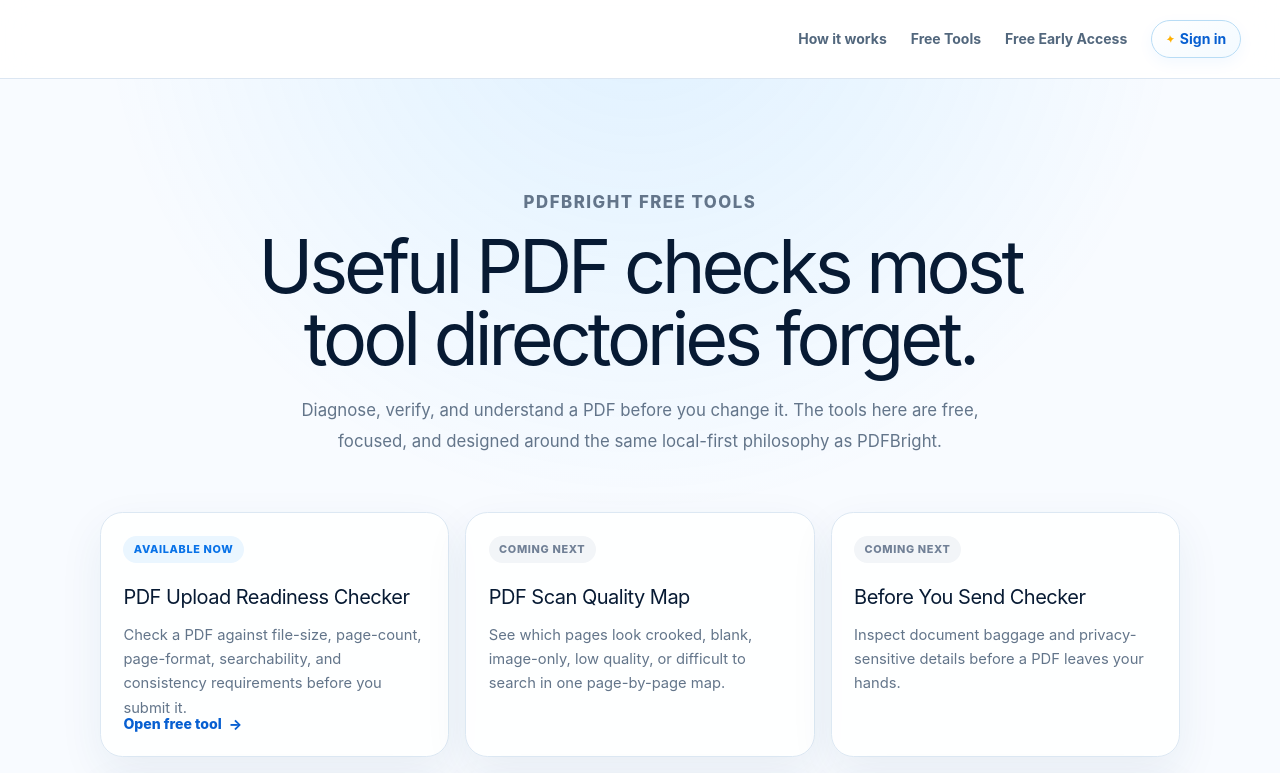
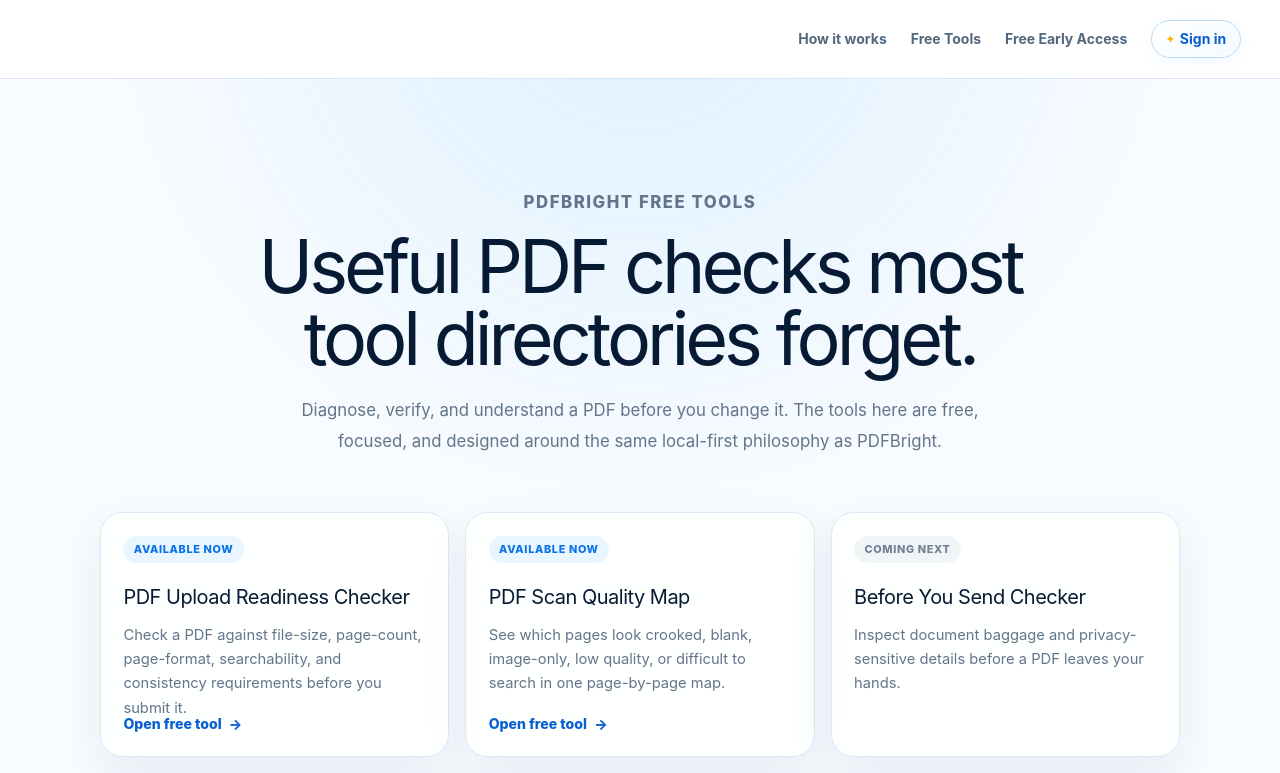
Before and after one commit to Rouane12/pdfbright, a Next.js app: page /tools in a window 1280 px wide. Shown: the top 773 px of the page. Built offline with nearby package versions, Linux system fonts and the light colour scheme; no server answers.

Commit message:
Enable Scan Quality Map in free tools hub

```diff
--- a/src/app/tools/page.tsx
+++ b/src/app/tools/page.tsx
@@ -23,7 +23,8 @@ const tools = [
     title: "PDF Scan Quality Map",
     description:
       "See which pages look crooked, blank, image-only, low quality, or difficult to search in one page-by-page map.",
-    live: false,
+    href: "/tools/scan-quality",
+    live: true,
   },
   {
     title: "Before You Send Checker",
```
